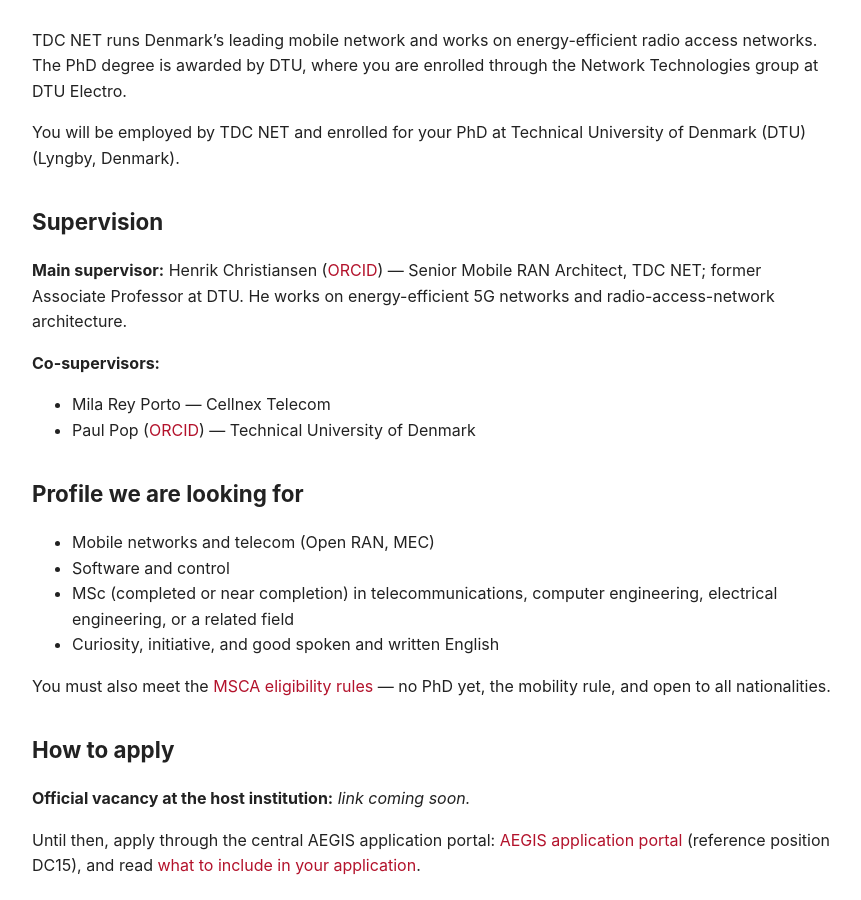
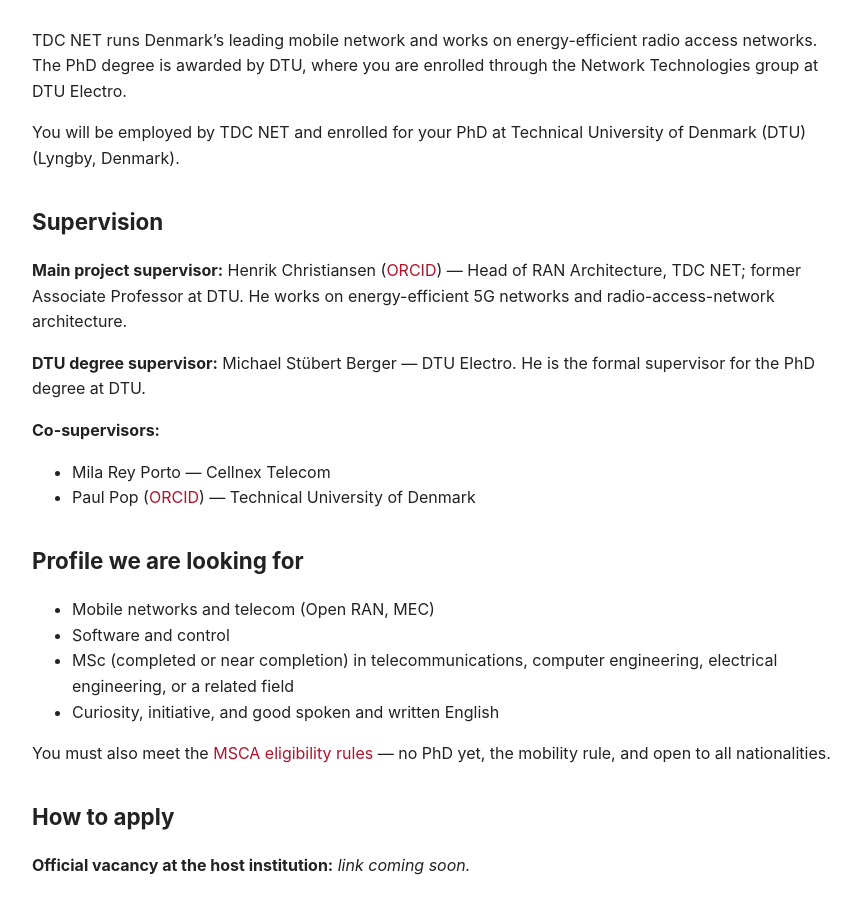
Before and after one commit to aegis-dn/aegis-dn.github.io, a Jekyll site: the page built from positions/dc15.md, in a window 1280 px wide and 900 px high, scrolled down 1327 px. Shown: the whole window, without its empty margins (208-1069 px from the left). Built offline with Jekyll 4.4.1, drawn with Linux system fonts in a browser that asks for light colours.

Commit message:
Clarify DC15 supervision roles

```diff
--- a/positions/dc15.md
+++ b/positions/dc15.md
@@ -39,7 +39,9 @@ You will be employed by TDC NET and enrolled for your PhD at Technical Universit
 
 ## Supervision
 
-**Main supervisor:** Henrik Christiansen ([ORCID](https://orcid.org/0000-0002-9558-3493)) — Senior Mobile RAN Architect, TDC NET; former Associate Professor at DTU. He works on energy-efficient 5G networks and radio-access-network architecture.
+**Main project supervisor:** Henrik Christiansen ([ORCID](https://orcid.org/0000-0002-9558-3493)) — Head of RAN Architecture, TDC NET; former Associate Professor at DTU. He works on energy-efficient 5G networks and radio-access-network architecture.
+
+**DTU degree supervisor:** Michael Stübert Berger — DTU Electro. He is the formal supervisor for the PhD degree at DTU.
 
 **Co-supervisors:**
 
```
Also changed, not shown: partners/dtu.md (+1 -1 lines), partners/tdc.md (+1 -1 lines).
